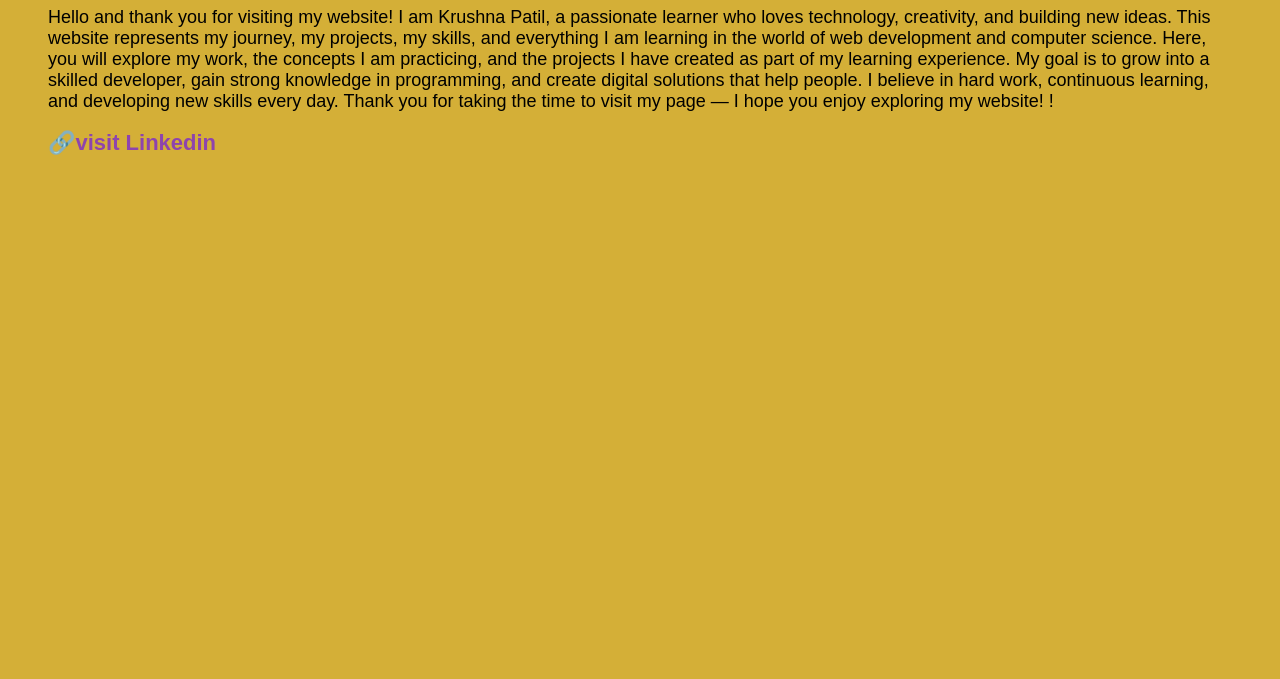
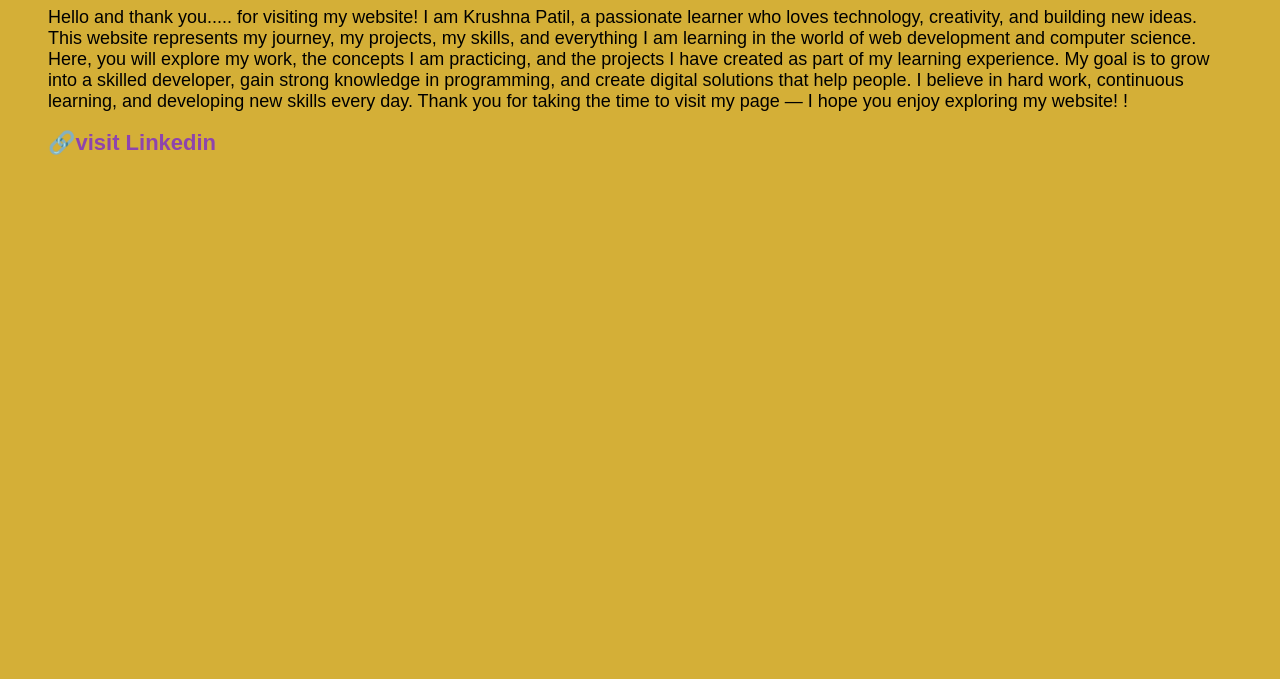
Before and after one commit to ks7446/krushna-website, a plain HTML site: page index.html in a window 1280 px wide. Shown: the part 121-800 px from the top of the page. Drawn offline with Linux system fonts and the light colour scheme.

```diff
--- a/index.html
+++ b/index.html
@@ -25,7 +25,7 @@
 <body>
 
     <h1>Welcome to KRUSHNA PATIL</h1>
-    <p>Hello and thank you for visiting my website! I am Krushna Patil, a passionate learner
+    <p> Hello and thank you..... for visiting my website! I am Krushna Patil, a passionate learner
 who loves technology, creativity, and building new ideas. This website represents
 my journey, my projects, my skills, and everything I am learning in the world of
 web development and computer science. Here, you will explore my work, the concepts
```
